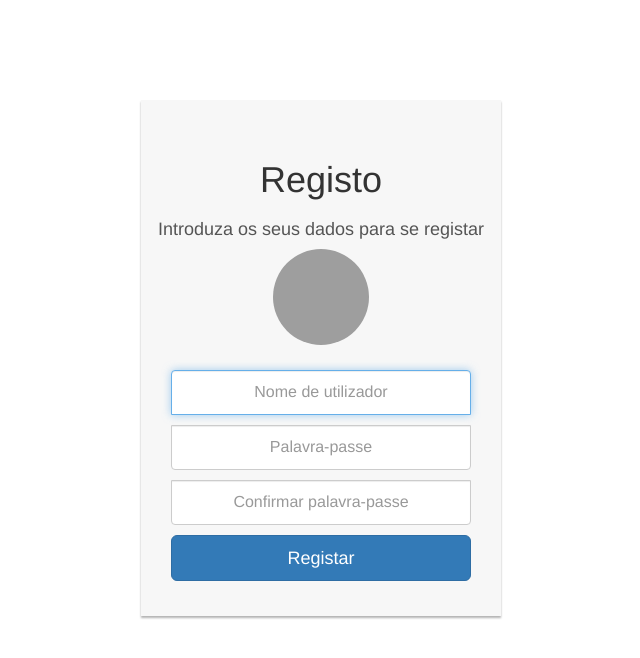
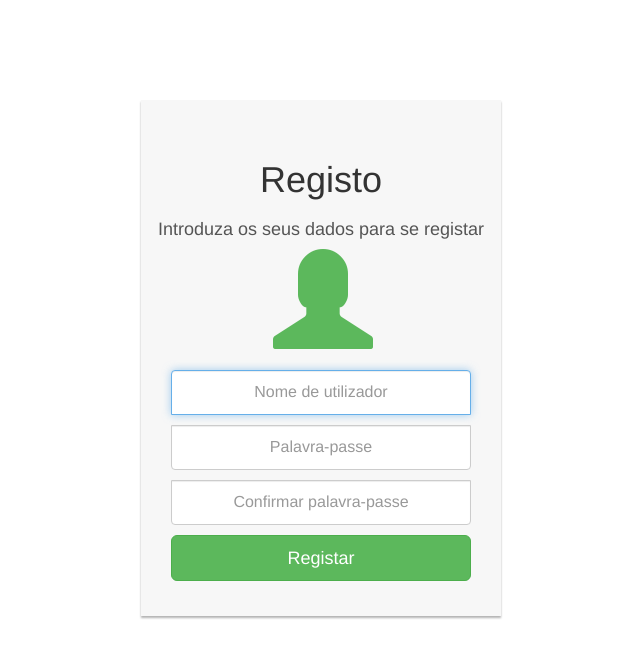
Before and after one commit to jmgf/sharticle, a Django app: page /register/ in a window 1280 px wide. Shown: the part 52-710 px from the top of the page, without its empty margins (319-959 px from the left). Run offline with Django 3.2, Linux system fonts and the light colour scheme; some libraries are stand-ins or nearby versions; grey boxes are pictures that could not be loaded.

Commit message:
Adds base template
Updates register template

```diff
--- /dev/null
+++ b/articles/templates/articles/base.html
@@ -0,0 +1,49 @@
+<html>
+  <head>
+    <title>Sharticle</title>
+
+    <link rel="stylesheet" href="https://maxcdn.bootstrapcdn.com/bootstrap/3.3.7/css/bootstrap.min.css">
+
+    <style>
+      .navbar-inverse .navbar-nav>li>a{
+        color: lightgreen;
+      }
+      span.glyphicon{
+        color:green
+      }
+    </style>
+
+    {% block styles %}
+    {% endblock %}
+  </head>
+
+  <body>
+    <nav class="navbar navbar-inverse">
+      <div class="container-fluid">
+        <div class="navbar-header">
+          <a class="navbar-brand" href="" style="color:lightgreen">
+            Sh<b style="font-size:25px;">ar<span style="color:rgb(0,180,0)">ticl</span>e</b></a>
+        </div>
+
+        <ul class="nav navbar-nav">
+          <li><a href=""><b>Home</b></a></li>
+        </ul>
+
+        <ul class="nav navbar-nav navbar-right">
+          <li><a href=""><span class="glyphicon glyphicon-user" ></span> &nbsp;Log in </a></li>
+
+          <li><a href=""><span class="glyphicon glyphicon-edit" ></span> &nbsp;Register </a></li>
+        </ul>
+      </div>
+    </nav>
+
+    <!-- - - - - - - - - - - - - - - - - - - - - - - -
+    - - Definir este bloco nos restantes templates - -
+    - - - - - - - - - - - - - - - - - - - - - - - - -->
+    {% block content %}
+    {% endblock %}
+
+    <script src="https://ajax.googleapis.com/ajax/libs/jquery/3.3.1/jquery.min.js"></script>
+    <script src="https://maxcdn.bootstrapcdn.com/bootstrap/3.3.7/js/bootstrap.min.js"></script>
+  </body>
+</html>
--- a/articles/templates/articles/register.html
+++ b/articles/templates/articles/register.html
@@ -1,9 +1,7 @@
-<html>
-  <head>
-    <title>Sharticle</title>
 
-    <link rel="stylesheet" href="https://maxcdn.bootstrapcdn.com/bootstrap/3.3.7/css/bootstrap.min.css">
+{% extends 'articles/base.html' %}
 
+{% block styles %}
     <style>
       .navbar-inverse .navbar-nav>li>a{
         color: lightgreen;
@@ -90,27 +88,11 @@
           margin-top: 10px;
       }
     </style>
-  </head>
 
-  <body>
-    <nav class="navbar navbar-inverse">
-      <div class="container-fluid">
-        <div class="navbar-header">
-          <a class="navbar-brand" href="" style="color:lightgreen">
-            Sh<b style="font-size:25px;">ar<span style="color:rgb(0,180,0)">ticl</span>e</b></a>
-        </div>
+{% endblock %}
 
-        <ul class="nav navbar-nav">
-          <li><a href=""><b>Home</b></a></li>
-        </ul>
 
-        <ul class="nav navbar-nav navbar-right">
-          <li><a href=""><span class="glyphicon glyphicon-user" ></span> &nbsp;Log in </a></li>
-
-          <li><a href=""><span class="glyphicon glyphicon-edit" ></span> &nbsp;Register </a></li>
-        </ul>
-      </div>
-    </nav>
+{% block content %}
 
   <div class="container">
     <br><br><br>
@@ -121,27 +103,23 @@
 
           <h1 class="text-center login-title">Introduza os seus dados para se registar</h1>
 
-            <img class="profile-img" src="https://lh5.googleusercontent.com/-b0-k99FZlyE/AAAAAAAAAAI/AAAAAAAAAAA/eu7opA4byxI/photo.jpg?sz=120"
-                  alt="">
+          <span class="glyphicon glyphicon-user profile-img" style="color:#5cb85c; font-size:100px;"></span>
 
           <form class="form-signin" method="POST" action="">
             {% csrf_token %}
 
             <input type="text" name="username" class="form-control text-center" placeholder="Nome de utilizador" required autofocus>
-
             {% if username %}
             <p class="text-danger" style="border-bottom:10px;">Utilizador <b>{{ username }}</b> não existe!</p>
             {% endif %}
 
             <input type="password" name="password"  id="password1" class="form-control text-center" placeholder="Palavra-passe" required>
 
-              <div class="har-error">
             <input type="password" name="password2"  id="password2" class="form-control text-center has-error" placeholder="Confirmar palavra-passe" required>
-              </div>
 
             <span id="different_passwords_error" style="color:red; margin-bottom:10px; display:none">Make sure both passwords are the same.</span>
 
-              <button class="btn btn-lg btn-primary btn-block" type="submit">Registar</button>
+            <button class="btn btn-lg btn-success btn-block" type="submit">Registar</button>
 
             <span class="clearfix"></span>
           </form>
@@ -150,7 +128,4 @@
     </div>
   </div>
 
-    <script src="https://ajax.googleapis.com/ajax/libs/jquery/3.3.1/jquery.min.js"></script>
-    <script src="https://maxcdn.bootstrapcdn.com/bootstrap/3.3.7/js/bootstrap.min.js"></script>
-  </body>
-</html>
+{% endblock %}
```
Lines whose indentation alone changed are shown as unchanged.
